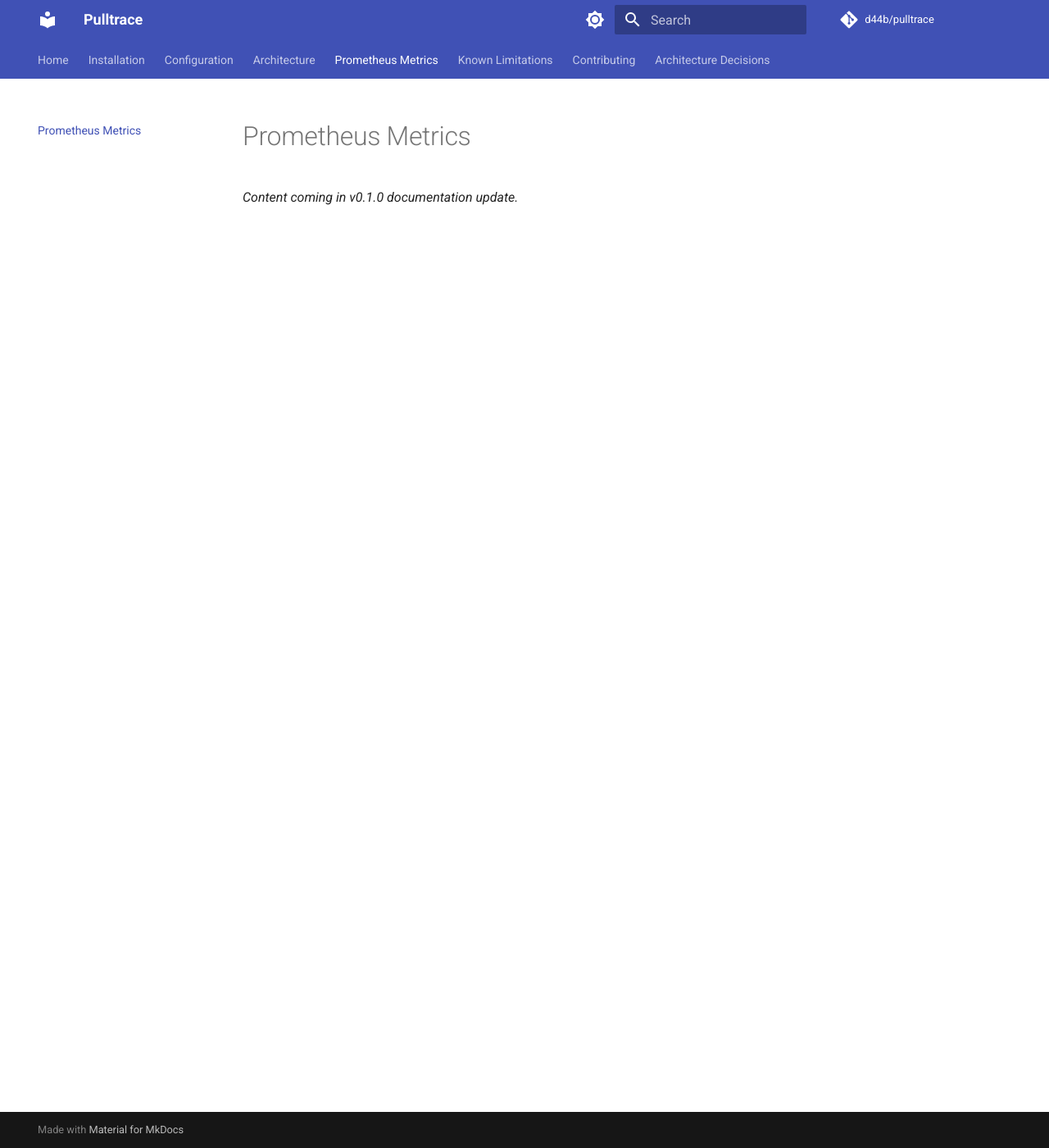
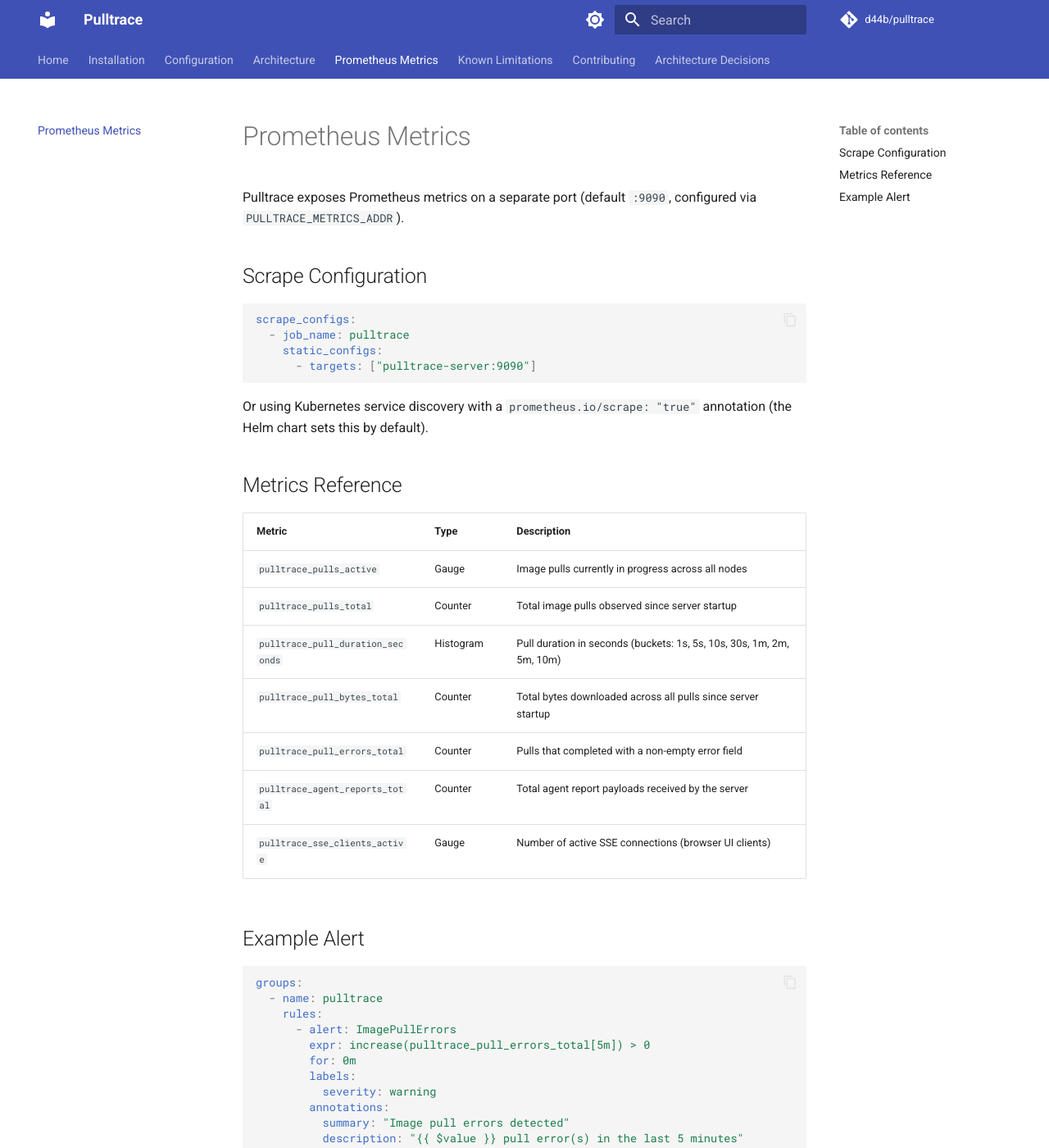
Before and after one commit to d44b/pulltrace, an MkDocs documentation site: the page built from docs/prometheus.md, in a window 1280 px wide and 1400 px high. Shown: the whole window at 82% size. Built offline with MkDocs 1.6.1 and Material for MkDocs 9.7.7, drawn with Linux system fonts in a browser that asks for light colours; comment, search, counter and statistics services are not loaded.

Commit message:
feat(02-02): write prometheus, known-limitations, index, and contributing docs pages
Prometheus: all 7 metrics with type/description, scrape config, example alert rule.
Known Limitations: containerd-only, in-memory state, single cluster, no auth, layer events.
Index: home page with What It Does, Key Features, Quick Start helm commands.
Contributing: links to CONTRIBUTING.md, issue reporting guidance, architecture pointer.

````diff
--- a/docs/prometheus.md
+++ b/docs/prometheus.md
@@ -1,3 +1,42 @@
 # Prometheus Metrics
 
-_Content coming in v0.1.0 documentation update._
+Pulltrace exposes Prometheus metrics on a separate port (default `:9090`, configured via `PULLTRACE_METRICS_ADDR`).
+
+## Scrape Configuration
+
+```yaml
+scrape_configs:
+  - job_name: pulltrace
+    static_configs:
+      - targets: ["pulltrace-server:9090"]
+```
+
+Or using Kubernetes service discovery with a `prometheus.io/scrape: "true"` annotation (the Helm chart sets this by default).
+
+## Metrics Reference
+
+| Metric | Type | Description |
+|--------|------|-------------|
+| `pulltrace_pulls_active` | Gauge | Image pulls currently in progress across all nodes |
+| `pulltrace_pulls_total` | Counter | Total image pulls observed since server startup |
+| `pulltrace_pull_duration_seconds` | Histogram | Pull duration in seconds (buckets: 1s, 5s, 10s, 30s, 1m, 2m, 5m, 10m) |
+| `pulltrace_pull_bytes_total` | Counter | Total bytes downloaded across all pulls since server startup |
+| `pulltrace_pull_errors_total` | Counter | Pulls that completed with a non-empty error field |
+| `pulltrace_agent_reports_total` | Counter | Total agent report payloads received by the server |
+| `pulltrace_sse_clients_active` | Gauge | Number of active SSE connections (browser UI clients) |
+
+## Example Alert
+
+```yaml
+groups:
+  - name: pulltrace
+    rules:
+      - alert: ImagePullErrors
+        expr: increase(pulltrace_pull_errors_total[5m]) > 0
+        for: 0m
+        labels:
+          severity: warning
+        annotations:
+          summary: "Image pull errors detected"
+          description: "{{ $value }} pull error(s) in the last 5 minutes"
+```
````
Also changed, not shown: docs/contributing.md (+17 -1 lines), docs/index.md (+28 -4 lines), docs/known-limitations.md (+19 -1 lines).
